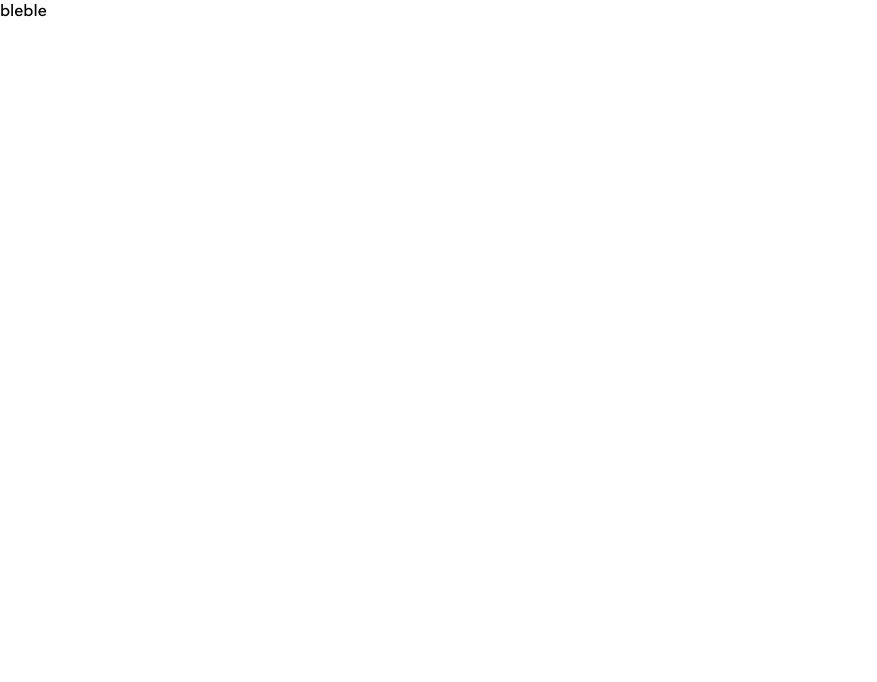
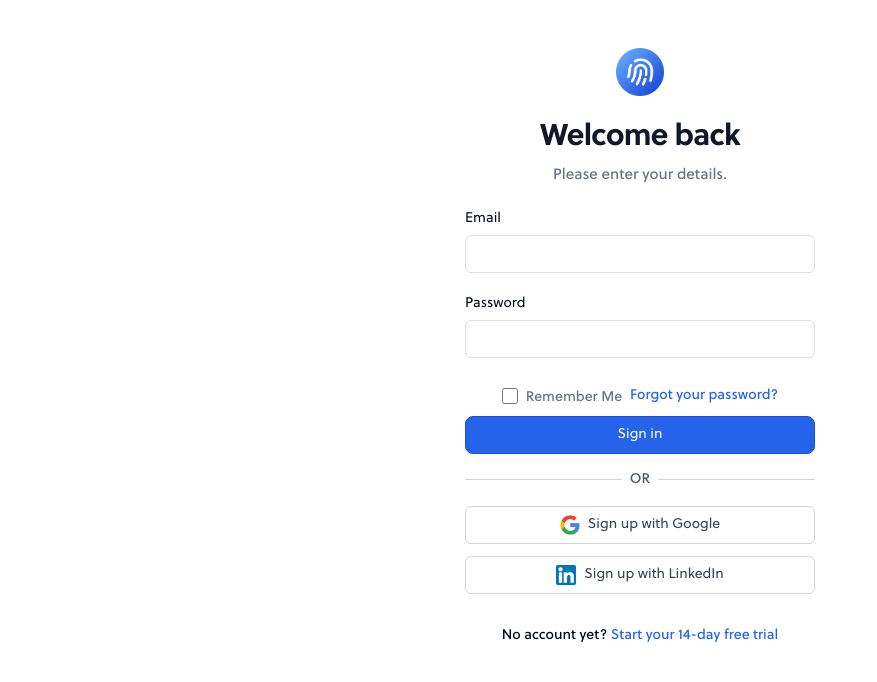
Before and after one commit to Amishmaqbool/ClientDirect-Html-CSS-Next.js-Template, a Next.js app: page /auth/login in a window 1280 px wide. Shown: the top 682 px of the page, without its empty margins (0-877 px from the left). Built offline with nearby package versions, Linux system fonts and the light colour scheme.

Commit message:
Signup + Login screen

```diff
--- a/src/app/auth/login/page.tsx
+++ b/src/app/auth/login/page.tsx
@@ -1,11 +1,113 @@
+// "use client";
 import React from "react";
+import Image from "next/image";
+import Snitcher from "@/assets/images/logo-icon.png";
+import InputField from "@/components/common/InputField";
+import Google from "@/assets/images/google.webp";
+import Linkedin from "@/assets/images/linked.webp";
 
-const Login = () =>{
-    return (
+export default function Signup (){
+
+    // const [email, setEmail] = useState("");
+    // const [password, setPassword] = useState("");
+    // const [errors, setErrors] = useState({});
+    // const [rememberMe, setRememberMe] = useState(false);
+
+    return(
         <>
-        <div>bleble</div>
+        <div className="max-w-[1200px] mx-auto flex flex-col justify-center items-center">
+        <form className="py-12 w-full flex flex-col items-center">
+            <div className="flex flex-col justify-center items-center mb-4">
+             <Image src={Snitcher} alt="Snitcher-Logo" width={48} height={48} />
+             <div className="mt-6 flex flex-col text-center">
+                <h2 className="text-3xl text-[#111827] font-bold leading-9 tracking-tight">Welcome back</h2>
+                <p className="text-gray-500 mt-1 leading-8 text-[15px] font-normal">Please enter your details.</p>
+             </div>
+            </div>
+
+        <InputField
+         label="Email"
+         value={""}
+         name="email"
+         type="email"
+        //  onChange={(e) => {
+        //    setEmail(e.target.value);
+        //    setErrors((prev) => ({ ...prev, email: "" }));
+        // }}
+        />
+
+        <InputField
+         label="Password"
+         value={""}
+         name="password"
+         type="text"
+        //  onChange={(e) => {
+        //     setPassword(e.target.value);
+        //     setErrors((prev) => ({ ...prev, password: "" }));
+        // }}
+        />
+
+        <div className="flex justify-between gap-2">
+                <div>
+                <label
+                  htmlFor="rememberMe"
+                  className="flex items-center cursor-pointer"
+                >
+                  <input
+                    type="checkbox"
+                    id="rememberMe"
+                    name="rememberMe"
+                    // checked={rememberMe}
+                    // onChange={(e) => setRememberMe(e.target.checked)}
+                    className="text-gray-500 px-4 py-2 w-4 h-4"
+                  />
+                  <div className="custom-checkbox"></div>
+                  <span className="ml-2 mt-1 text-sm text-gray-500 leading-8">
+                    Remember Me
+                  </span>
+                </label>
+                </div>
+               <div>
+                <p className="text-blue-600 hover:text-blue-500 text-sm mt-2">Forgot your password?</p></div>
+        </div>
+
+        <button className="mt-[2px] border border-blue-700 bg-blue-600 align-middle py-2 font-medium text-sm w-full max-w-[350px] rounded-lg text-white cursor-pointer hover:bg-blue-700">Sign in</button>
+
+        <div className="flex items-center w-full max-w-[350px] my-4">
+            <hr className="w-full border-gray-300" />
+            <span className="px-2 text-gray-600 bg-white text-sm">OR</span>
+            <hr className="w-full border-gray-300" />
+        </div>
+
+        <button className="border border-gray-300 w-full max-w-[350px] py-2 font-medium text-sm text-gray-700 rounded-md flex items-center justify-center mb-3 hover:bg-gray-100">
+            <Image
+              src={Google}
+              alt="Google"
+              width={20}
+              height={20}
+              className="mr-2"
+            />
+            Sign up with Google
+          </button>
+
+          <button className="border border-gray-300 w-full max-w-[350px] py-2 font-medium text-sm text-gray-700 rounded-md flex items-center justify-center hover:bg-gray-100">
+            <Image
+              src={Linkedin}
+              alt="LinkedIn"
+              width={20}
+              height={20}
+              className="mr-2"
+            />
+            Sign up with LinkedIn
+          </button>
+
+          <p className="py-8 text-sm text-[#020817]">
+            No account yet? <a href="/auth/signup" className="text-blue-600 hover:text-blue-500">Start your 14-day free trial</a>
+          </p>
+
+
+        </form>
+        </div>
         </>
     );
 }
-
-export default Login;
--- a/src/app/auth/signup/page.tsx
+++ b/src/app/auth/signup/page.tsx
@@ -1,16 +1,18 @@
-"use client";
-import React, {useState} from "react";
+// "use client";
+import React from "react";
 import Image from "next/image";
 import Snitcher from "@/assets/images/logo-icon.png";
 import InputField from "@/components/common/InputField";
+import Google from "@/assets/images/google.webp";
+import Linkedin from "@/assets/images/linked.webp";
 
 export default function Signup (){
 
-    const [email, setEmail] = useState("");
-    const [password, setPassword] = useState("");
-    const [name, setName] = useState("");
-    const [phone, setPhone] = useState("");
-    const [errors, setErrors] = useState({});
+    // const [email, setEmail] = useState("");
+    // const [password, setPassword] = useState("");
+    // const [name, setName] = useState("");
+    // const [phone, setPhone] = useState("");
+    // const [errors, setErrors] = useState({});
 
     return(
         <>
@@ -26,52 +28,52 @@ export default function Signup (){
 
         <InputField
          label="Name"
-         value={name}
+         value={""}
          name="name"
          type="text"
-         onChange={(e) => {
-            setName(e.target.value);
-            setErrors((prev) => ({ ...prev, name: "" }));
-        }}
+        //  onChange={(e) => {
+        //     setName(e.target.value);
+        //     setErrors((prev) => ({ ...prev, name: "" }));
+        // }}
         />
 
         <InputField
          label="Phone"
-         value={phone}
+         value={""}
          name="phone"
          type="tel"
-         onChange={(e) => {
-           setPhone(e.target.value);
-           setErrors((prev) => ({ ...prev, phone: "" }));
-        }}
+        //  onChange={(e) => {
+        //    setPhone(e.target.value);
+        //    setErrors((prev) => ({ ...prev, phone: "" }));
+        // }}
         />
 
         <InputField
          label="Email"
-         value={email}
+         value={""}
          name="email"
          type="email"
-         onChange={(e) => {
-           setEmail(e.target.value);
-           setErrors((prev) => ({ ...prev, email: "" }));
-        }}
+        //  onChange={(e) => {
+        //    setEmail(e.target.value);
+        //    setErrors((prev) => ({ ...prev, email: "" }));
+        // }}
         />
 
         <InputField
          label="Password"
-         value={password}
+         value={""}
          name="password"
          type="text"
-         onChange={(e) => {
-            setPassword(e.target.value);
-            setErrors((prev) => ({ ...prev, password: "" }));
-        }}
+        //  onChange={(e) => {
+        //     setPassword(e.target.value);
+        //     setErrors((prev) => ({ ...prev, password: "" }));
+        // }}
         />
 
         <InputField
          label="Confirm Password"
-         value={password}
-         onChange={(e) => setPassword(e.target.value)}
+         value={""}
+         //onChange={(e) => setPassword(e.target.value)}
          name="password"
          type="password"
          />
@@ -84,6 +86,32 @@ export default function Signup (){
             <hr className="w-full border-gray-300" />
         </div>
 
+        <button className="border border-gray-300 w-full max-w-[350px] py-2 font-medium text-sm text-gray-700 rounded-md flex items-center justify-center mb-3 hover:bg-gray-100">
+            <Image
+              src={Google}
+              alt="Google"
+              width={20}
+              height={20}
+              className="mr-2"
+            />
+            Sign up with Google
+          </button>
+
+          <button className="border border-gray-300 w-full max-w-[350px] py-2 font-medium text-sm text-gray-700 rounded-md flex items-center justify-center hover:bg-gray-100">
+            <Image
+              src={Linkedin}
+              alt="LinkedIn"
+              width={20}
+              height={20}
+              className="mr-2"
+            />
+            Sign up with LinkedIn
+          </button>
+
+          <p className="py-8 text-sm text-[#020817]">
+            Already have an account? <a href="/auth/login" className="text-blue-600 hover:text-blue-500">Sign in</a>
+          </p>
+
 
         </form>
         </div>
--- a/src/components/common/InputField.tsx
+++ b/src/components/common/InputField.tsx
@@ -1,23 +1,23 @@
-import React, { ChangeEvent } from "react";
+import React from "react";
 
 interface InputFieldProps {
   label?: string;
   value: string;
-  onChange: (e: ChangeEvent<HTMLInputElement>) => void;
+ // onChange: (e: ChangeEvent<HTMLInputElement>) => void;
   type?: string;
   name: string;
   id?: string;
-  error?: string;
+  // error?: string;
 }
 
 export default function InputField({
   label,
   value,
-  onChange,
+ // onChange,
   type = "text",
   name,
   id,
-  error,
+  // error,
 }: InputFieldProps) {
   return (
     <div className="flex mb-5 flex-col w-full max-w-[350px]">
@@ -33,14 +33,13 @@ export default function InputField({
       <input
         id={id || name}
         name={name}
-        className={`border bg-transparent border-[#dedfe1] px-3 py-2 rounded-md text-gray-600 text-sm font-medium ${
-          error ? "border-red-500" : ""
-        } focus:outline-none focus:border-blue-500 focus:border-[1.5px]`}
+        className={`border bg-transparent border-[#dedfe1] px-3 py-2 rounded-md text-gray-600 text-sm font-medium
+        focus:outline-none focus:border-blue-500 focus:border-[1.5px]`}
         value={value}
-        onChange={onChange}
+       // onChange={onChange}
         type={type}
       />
-      {error && <p className="text-red-500 text-sm mt-1">{error}</p>}
+      {/* {error && <p className="text-red-500 text-sm mt-1">{error}</p>} */}
     </div>
   );
 }
```
Also changed, not shown: src/assets/images/google.webp (added), src/assets/images/linked.webp (added).
